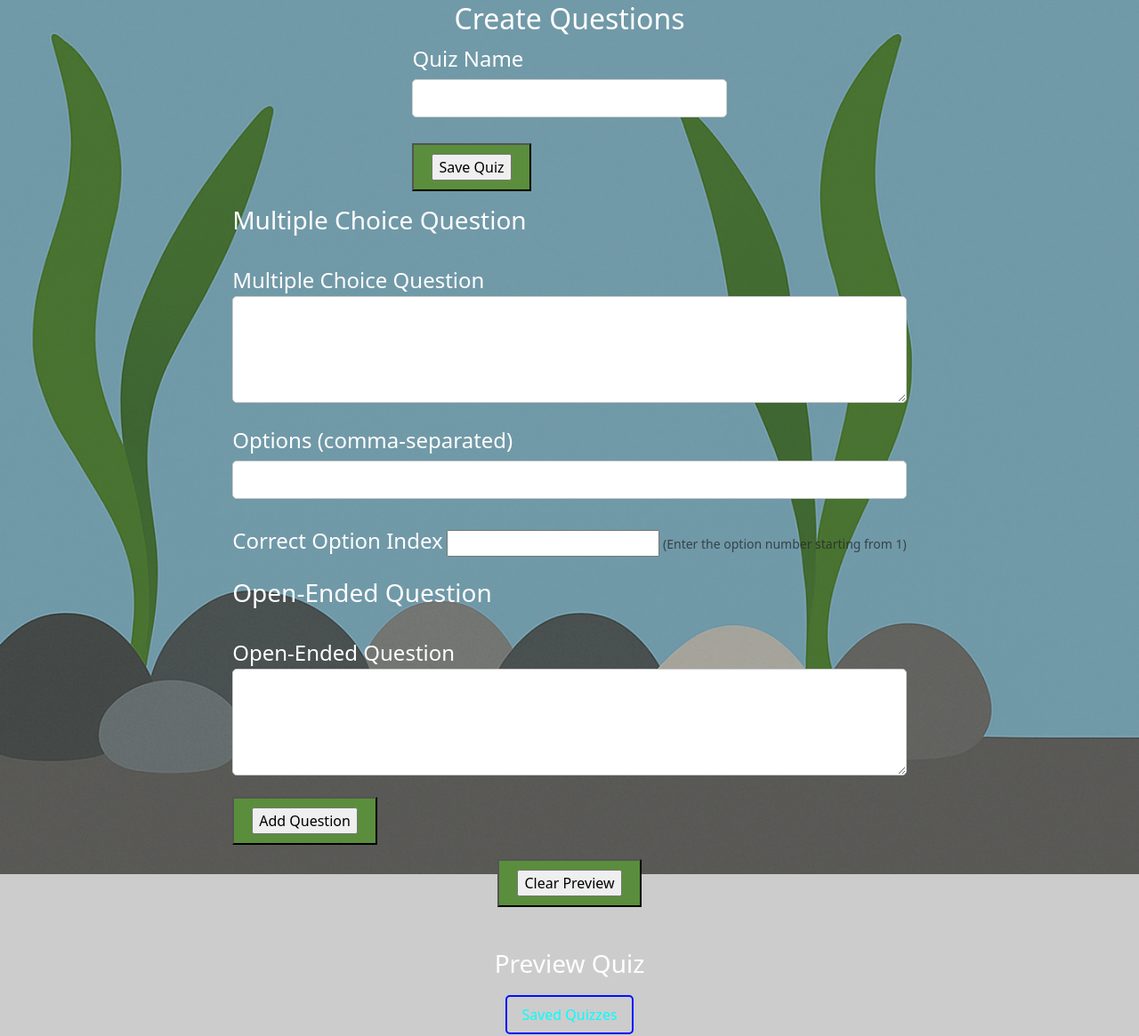
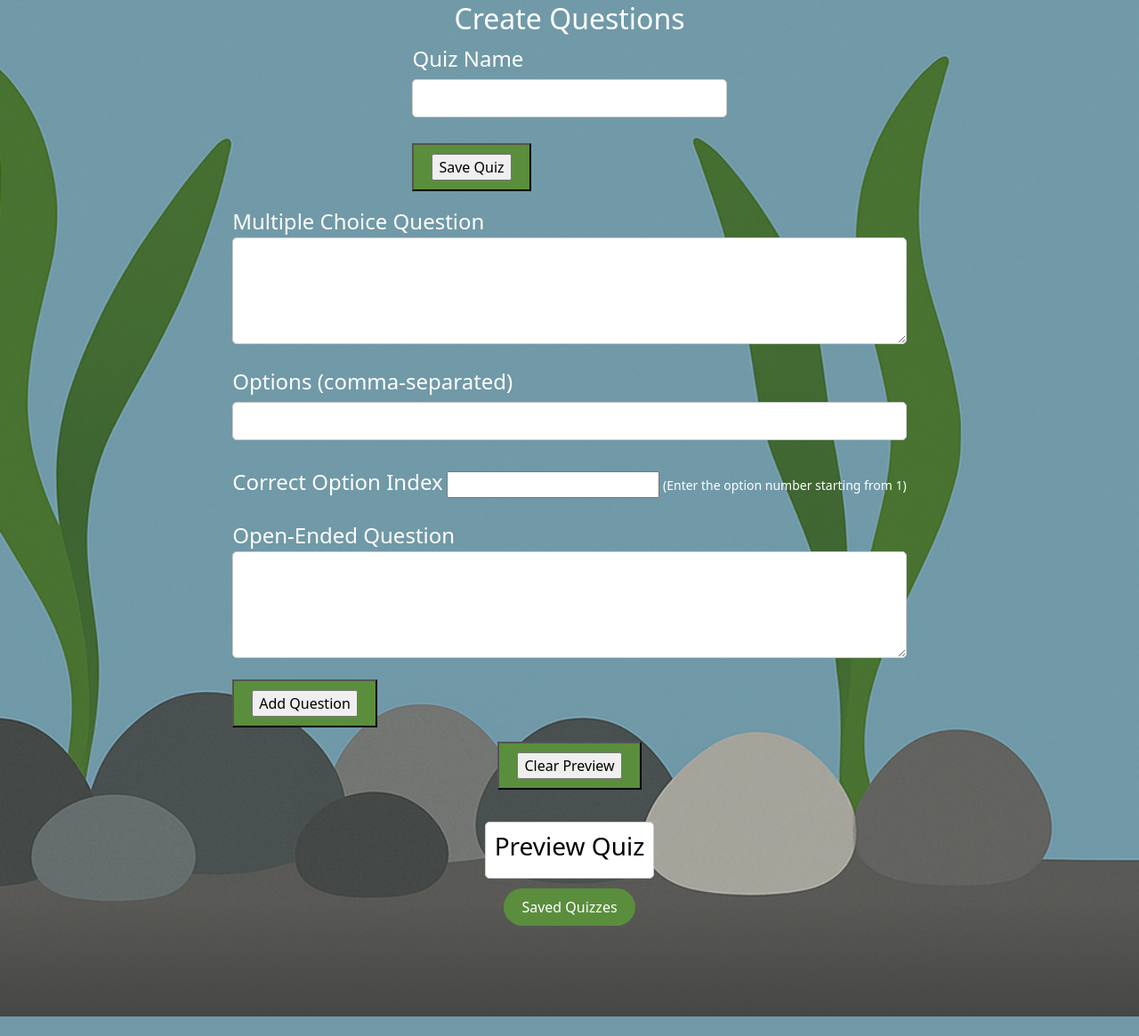
Before and after one commit to Cristian5505/StudyGroupApp, a Flask app: page /mkquiz in a window 1280 px wide. Shown: the part 137-1302 px from the top of the page at 89% size. After the commit the page ends 1280 px from the top, so only its background shows below. Run offline with Flask 3, Linux system fonts and the light colour scheme.

Commit message:
updating HTML

```diff
--- a/app/static/styles.css
+++ b/app/static/styles.css
@@ -4,11 +4,12 @@ body {
     padding: 0;
     font-size: 22px;
     height: 100%;
-    background: url('tank_bottom.png');
-    background-position: center;
+    background: linear-gradient(to bottom, transparent 90%, #585855 100%),
+    url('tank_bottom.png');
+    background-position: top center;
     background-repeat: no-repeat;
     background-size: cover;
-    min-height: 140vh;
+    min-height: 160vh;
     color: white;
 }
 
@@ -16,32 +17,31 @@ body {
     display: flex;
     flex-direction: column;
     position: relative;
-    min-height: 140vh;
+    min-height: 160vh;
 }
 
+.button {
+    align-self: flex-start;
+    padding: 10px 20px;
+    font-size: 16px;
+    cursor: pointer;
+    background-color: #5a8e3c;
+    color: white;
+    border-radius: 30px;
+    transition: background-color 0.3s ease, transform 0.2s ease;
+    text-decoration: none;
+}
 
 .button-link {
     display: inline-block;
     padding: 8px 16px;
     font-size: 16px;
+    cursor: pointer;
+    background-color: #5a8e3c;
+    color: white;
+    border-radius: 30px;
+    transition: background-color 0.3s ease, transform 0.2s ease;
     text-decoration: none;
-    border: 2px solid #007bff;
-    border-radius: 5px;
-    color: #007bff;
-    background-color: transparent;
-    transition: all 0.3s ease;
-}
-
-.button-link.success {
-    border-color: #a72828;
-    color: #00ffff;
-}
-
-
-
-.button-link.primary {
-    border-color: #0011ff;
-    color: #00ffff;
 }
 
 .page-container::before {
@@ -108,6 +108,11 @@ body {
     border: 1px solid #ccc;
     padding: 10px;
     margin-top: 20px;
+    color: black;
+    background-color: white;
+    font-size: 14px;
+    box-sizing: border-box;
+    border-radius: 5px;
 }
 
 .header {
@@ -191,8 +196,13 @@ ul {
     list-style-type: none;
 }
 
+li.black {
+    color: black;
+}
+
 li {
-    padding: 20px
+    padding: 20px;
+    color: white;
 }
 #flash-messages {
     position: fixed;
@@ -304,6 +314,10 @@ h2 {
 }
 
 h3 {
+    color: black !important;
+}
+
+h3.white {
     color: white !important;
 }
 
@@ -314,3 +328,7 @@ h4 {
 #text {
     color: white !important;
 }
+
+small {
+    color: white;
+}
--- a/app/templates/group.html
+++ b/app/templates/group.html
@@ -150,7 +150,7 @@
         <button type="submit" class="btn btn-primary">{{ form.submit.label }}</button>
     </form>
     <form method="POST" action="{{ url_for('upload_file', group_id=group.id) }}" enctype="multipart/form-data">
-        <input type="file" name="file" required>
+        <input style="background-color: white; color: black;" type="file" name="file" required>
         <button type="submit" class="btn btn-primary">Upload File</button>
     </form>
    </body>
--- a/app/templates/group_management.html
+++ b/app/templates/group_management.html
@@ -6,7 +6,7 @@
 <h1>Group Management</h1>
 <p>Select a group to manage or view:</p>
 
-<div class="actions">
+<div class="actions" style="padding-bottom: 20px;">
     <a href="{{ url_for('create_group') }}">
         <button>Create New Group</button>
     </a>
--- a/app/templates/mkquiz.html
+++ b/app/templates/mkquiz.html
@@ -18,7 +18,6 @@
 
 <form method="POST" action="{{ url_for('mkquiz') }}">
     {{ add_question_form.hidden_tag() }}
-    <h3>Multiple Choice Question</h3>
     <div>
         {{ add_question_form.mcQuestion.label }}
         {{ add_question_form.mcQuestion }}
@@ -30,10 +29,9 @@
     <div>
         {{ add_question_form.correctOption.label }}
         {{ add_question_form.correctOption }}
-        <small class="form-text text-muted" style="color: white;">(Enter the option number starting from 1)</small>
+        <small>(Enter the option number starting from 1)</small>
     </div>
 
-    <h3>Open-Ended Question</h3>
     <div>
         {{ add_question_form.openEndedQuestion.label }}
         {{ add_question_form.openEndedQuestion }}
@@ -58,14 +56,14 @@
 
 <div class="preview">
     <h3>Preview Quiz</h3>
-    <div id="quizPreview">
+    <div id="quizPreview" class="textarea">
         {% for question in questions %}
             {% if question['type'] == 'mc' %}
                 <strong>Multiple Choice:</strong> {{ question['question'] }} <br>
                 <strong>Options:</strong>
                 <ul>
                 {% for i, option in enumerate(question['options']) %}
-                    <li>{{ option }}
+                    <li class="black">{{ option }}
                     {% if 'correct' in question and i == question['correct'] %}
                         (Correct)
                     {% endif %}
@@ -79,7 +77,7 @@
         {% endfor %}
     </div>
 </div>
-
-<a href="{{ url_for('view_quizzes') }}" class="button-link primary">Saved Quizzes</a>
-
+<div style="text-align: center; margin-top: 20px;">
+    <a href="{{ url_for('view_quizzes') }}" class="button" >Saved Quizzes</a>
+</div>
 {% endblock %}
--- a/app/templates/notes.html
+++ b/app/templates/notes.html
@@ -7,7 +7,7 @@
 <!-- This is where Files will be uploaded-->
 <form method="POST" enctype="multipart/form-data">
     <label for ="file">Upload a file:</label>
-    <input type="file" name="file" id="file" required>
+    <input style="background-color: white; color: black;" type="file" name="file" id="file" required>
     <button type="submit">Upload</button>
 </form>
 
@@ -23,8 +23,8 @@
 <h2> Your Uploaded Files </h2>
 <ul>
     {% for file in files %}
-        <li>
-            <a href="{{ url_for('download_file', filename=file) }}">{{ file }}</a>
+        <li style="text-align: center; margin-top: 20px;">
+            <a href="{{ url_for('download_file', filename=file) }}" class="button">{{ file }}</a>
         </li>
     {% endfor %}
 </ul>
--- a/app/templates/take_quiz.html
+++ b/app/templates/take_quiz.html
@@ -4,7 +4,7 @@
 
 <form method="POST">
     {% for i, question in enumerate(questions) %}
-        <h3>Question {{ i + 1 }}: {{ question.question }}</h3>
+        <h3 class="white">Question {{ i + 1 }}: {{ question.question }}</h3>
         {% if question.type == 'mc' %}
             <div class="form-check">
                 {% for j, option in enumerate(question.options) %}
--- /dev/null
+++ b/app/uploads/7/textname.txt
@@ -0,0 +1 @@
+random file
```
Also changed, not shown: app/templates/quiz_results.html (+8 -7 lines), app/templates/view_quiz.html (+5 -4 lines).
